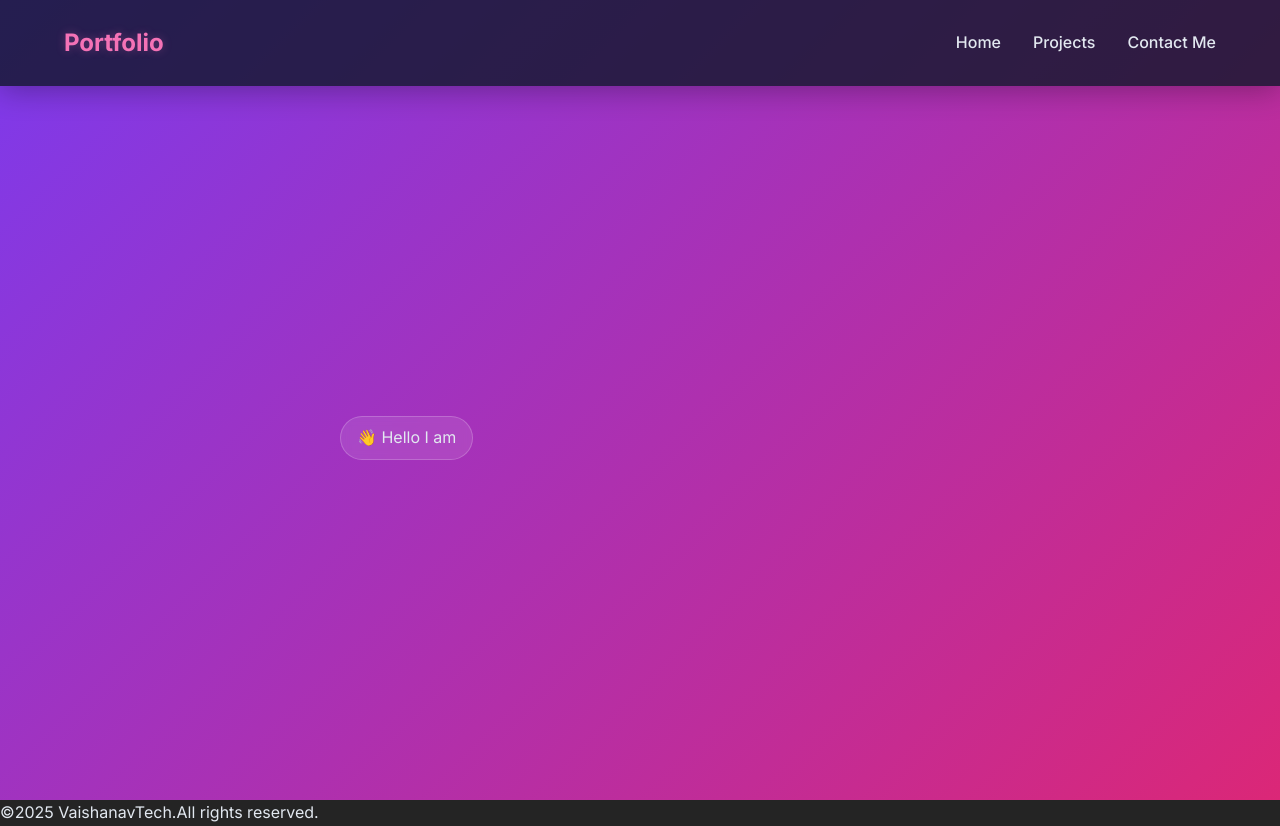
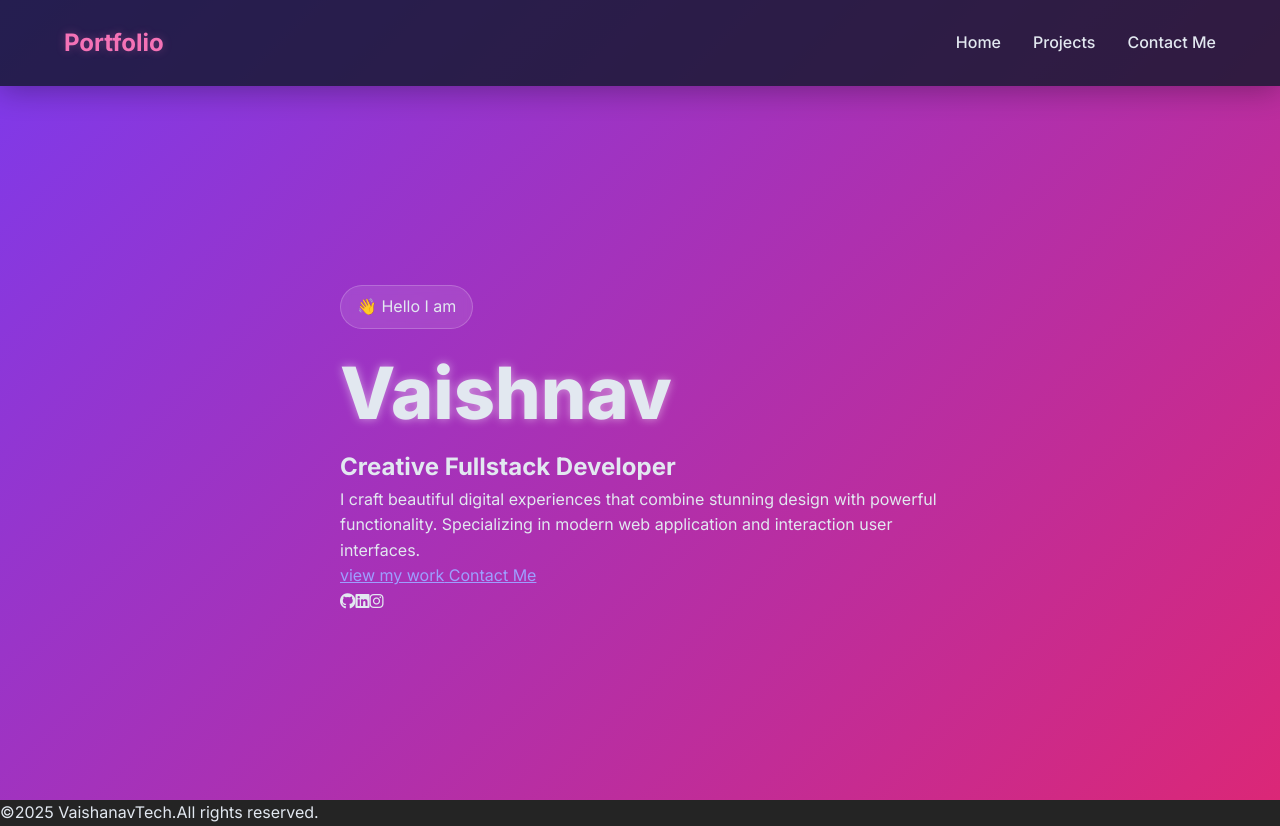
Before and after one commit to vaishanavb1729/vaish-portfolio, a React (Vite) app in the folder MyPortfolio/: page / in a window 1280 px wide. Built offline with nearby package versions, Linux system fonts and the light colour scheme.

Commit message:
Hero component is updated - added some animation

```diff
--- a/MyPortfolio/src/App.css
+++ b/MyPortfolio/src/App.css
@@ -137,3 +137,11 @@ backdrop-filter:blur(5px);
 border:1px solid rgba(255,255,255,0.2);
 
 }
+.glitch{
+  font-size: 4.5rem;
+  font-weight: 800;
+  text-shadow: 0 0 10px rgba(255,255,255,0.5);
+  position: relative;
+  margin-bottom: 1rem;
+  line-height: 1.1;
+}
--- a/MyPortfolio/src/Components/Hero.jsx
+++ b/MyPortfolio/src/Components/Hero.jsx
@@ -1,7 +1,23 @@
-import {motion} from "framer-motion";
+import {motion, scale} from "framer-motion";
 
+//creating object which i can apply on below as variant reduce duplication of code
+//otherwise i have to write them inside every list item
+const fadeInUp = {
+    initial :{opacity:0,y:20},
+    animate : {opacity:1,y:0},
+    transition : {duration:0.6},
+};
+
+const staggerContainer = {
+    animate : {
+        transition:{
+            staggerChildren:0.1,
+        }
+    }
+}
 function Hero() {
   return (
+
 
     <motion.section id="home"
     className="hero"
@@ -10,10 +26,28 @@ function Hero() {
     transition={{duration:0.8,delay:0.2}}
     > {/*this make sure that first navbar get loaded then hero section*/}
     <div className="hero-container">
-      <motion.div className="hero-content">
-         <motion.div className="hero-badge">
+      <motion.div className="hero-content" variants={staggerContainer} initial="initial" animate="animate">
+         <motion.div className="hero-badge" >
           <span>👋 Hello I am</span>
          </motion.div>
+        <motion.h1 className="glitch" variants={fadeInUp} whileHover={{scale:1.1}}>Vaishnav</motion.h1>
+        <motion.h2 className="hero-subtitle" variants={fadeInUp}>Creative Fullstack Developer</motion.h2>
+        <motion.p variants={fadeInUp}>I craft beautiful digital experiences that combine stunning design
+            with powerful functionality. Specializing in modern web application and interaction user interfaces.  </motion.p>
+      <motion.div className="cta-buttons" variants={staggerContainer}>
+        <motion.a
+      href="#projects"
+      className="cta-primary"
+      whileHover={{scale:1.05}}
+      whileTap={{scale:0.95}} >{""} view my work</motion.a>
+      <motion.a href="#contact" className="cta-primary"  whileHover={{scale:1.05}} whileTap={{scale:0.95}}> Contact Me</motion.a>
+
+      </motion.div>
+      <motion.div className="social-links" variants={staggerContainer}>
+       <motion.a><i className="fab fa-github" href="www.github.com" target="_blank"></i></motion.a>
+      <motion.a><i className="fab fa-linkedin" href="#" target="_blank"></i></motion.a>
+      <motion.a><i className="fab fa-instagram" href="#" target="_blank"></i></motion.a>
+      </motion.div>
       </motion.div>
     </div>
     </motion.section>
```
